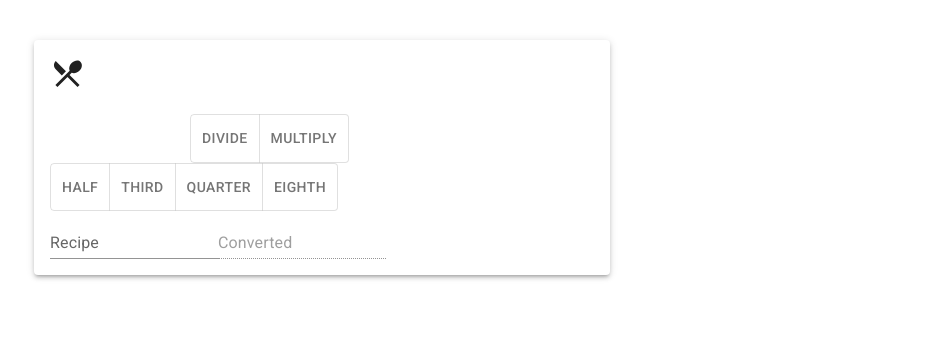
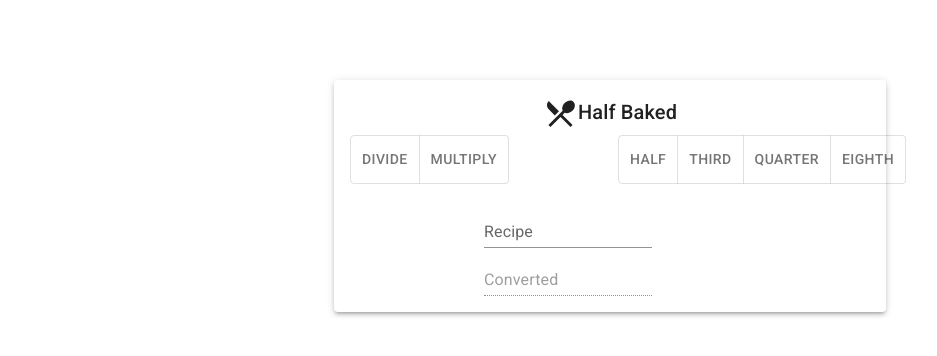
Before and after one commit to nsofianos/half-baked, a React (Create React App) app: page / in a window 1280 px wide. Shown: the top 356 px of the page, without its empty margins (30-967 px from the left). Built offline with nearby package versions, Linux system fonts and the light colour scheme.

Commit message:
refactor to use box components

```diff
--- a/src/App.js
+++ b/src/App.js
@@ -3,40 +3,61 @@ import Divider from "./components/Divider";
 import Ingredients from "./components/Ingredients";
 import "./App.css";
 import RestaurantMenuIcon from "@mui/icons-material/RestaurantMenu";
-import { Paper, Grid, Container, CssBaseline } from "@mui/material";
+import {
+  Paper,
+  Grid,
+  Container,
+  CssBaseline,
+  Box,
+  Typography,
+} from "@mui/material";
 
 function App() {
   return (
+    <Container component="main" maxWidth="sm" sx={{ mt: 10, mb: 5 }}>
       <CssBaseline>
-      <Container component="main" maxWidth="lg" sx={{ mt: 5, mb: 5 }}>
+        <Box
+          sx={{
+            display: "flex",
+            flexDirection: "column",
+            alignItems: "center",
+          }}
+        >
           <Paper
             elevation={3}
             sx={{
+              alignItems: "center",
               p: 2,
               display: "flex",
               flexDirection: "column",
-            height: "50%",
-            width: "50%",
             }}
           >
+            <Box sx={{ display: "flex" }}>
+              <RestaurantMenuIcon fontSize="large" />
+              <Typography variant="h6" gutterBottom>
+                Half Baked
+              </Typography>
+            </Box>
             <Grid
               container
               spacing={2}
               alignItems="center"
               justifyContent="center"
             >
-            <Grid item xs={12}>
-              <RestaurantMenuIcon fontSize="large" />
-            </Grid>
               <Grid item xs={6}>
                 <Adjuster />
               </Grid>
+              <Grid item xs={6}>
+                <Divider />
               </Grid>
-          <Divider />
+              <Grid item xs={6}>
                 <Ingredients />
+              </Grid>
+            </Grid>
           </Paper>
+        </Box>
+      </CssBaseline>
     </Container>
-    </CssBaseline>
   );
 }
 
--- a/src/index.css
+++ b/src/index.css
@@ -1,5 +1,4 @@
 body {
-  margin: 0;
   font-family: -apple-system, BlinkMacSystemFont, "Segoe UI", "Roboto", "Oxygen",
     "Ubuntu", "Cantarell", "Fira Sans", "Droid Sans", "Helvetica Neue",
     sans-serif;
```
Lines whose indentation alone changed are shown as unchanged.
